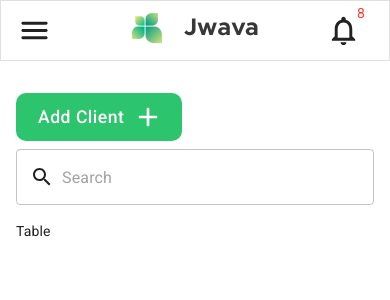
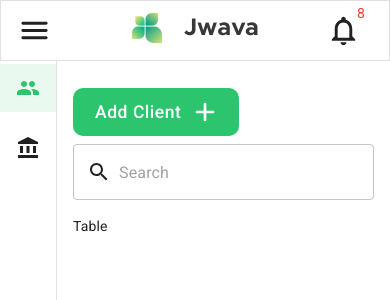
Before and after one commit to ahmed-abdelhamid/jwava, a Next.js app: page / in a window 390 px wide. Shown: the top 300 px of the page. Built offline with nearby package versions, Linux system fonts and the light colour scheme.

Commit message:
Add responsive drawer

```diff
--- a/src/components/Navbar/Navbar.js
+++ b/src/components/Navbar/Navbar.js
@@ -13,11 +13,12 @@ import {
   MenuRounded as MenuIcon,
   NotificationsOutlined as NotificationsIcon,
 } from '@material-ui/icons';
+import useStyles from './styles';
 
 const NavBar = ({ pageName }) => {
+  const classes = useStyles();
   return (
-    <div>
-      <AppBar position="static" variant="outlined">
+    <AppBar variant="outlined" className={classes.appBar}>
       <Toolbar>
         <Box mr={2}>
           <IconButton edge="start" color="inherit">
@@ -31,12 +32,7 @@ const NavBar = ({ pageName }) => {
         </Hidden>
 
         <Box textAlign="center" flexGrow={1}>
-            <Image
-              src="/images/logo@2x.png"
-              alt="Logo"
-              width={126}
-              height={30}
-            />
+          <Image src="/images/logo@2x.png" alt="Logo" width={126} height={30} />
         </Box>
 
         <Box display="flex" alignItems="center">
@@ -71,7 +67,6 @@ const NavBar = ({ pageName }) => {
         </Box>
       </Toolbar>
     </AppBar>
-    </div>
   );
 };
 
--- /dev/null
+++ b/src/components/Navbar/styles.js
@@ -0,0 +1,9 @@
+import { makeStyles } from '@material-ui/core/styles';
+
+const useStyles = makeStyles(({ zIndex }) => ({
+  appBar: {
+    zIndex: zIndex.drawer + 1,
+  },
+}));
+
+export default useStyles;
--- a/src/components/ResponsiveDrawer/ResponsiveDrawer.js
+++ b/src/components/ResponsiveDrawer/ResponsiveDrawer.js
@@ -1,7 +1,49 @@
-import React from 'react';
+import {
+  Drawer,
+  Toolbar,
+  List,
+  ListItem,
+  ListItemIcon,
+  ListItemText,
+  Box,
+} from '@material-ui/core';
+import { AccountBalance as AccountBalanceIcon } from '@material-ui/icons';
+import useStyles from './styles';
 
-const PermenantDrawer = () => {
-  return <div>drawer</div>;
+const ResponsiveDrawer = ({ drawerNames, children }) => {
+  const classes = useStyles();
+
+  return (
+    <>
+      <Drawer
+        variant="permanent"
+        className={`${classes.drawer} ${classes.drawerMobile}`}
+        classes={{ paper: `${classes.paperDrawer} ${classes.drawerMobile}` }}
+      >
+        <Toolbar />
+        <List>
+          {drawerNames.map(({ name, Icon }) => (
+            <ListItem selected button key={name} className={classes.listItem}>
+              <ListItemIcon>
+                <Icon />
+              </ListItemIcon>
+              <ListItemText primary={name} />
+            </ListItem>
+          ))}
+          <ListItem button key="Other" className={classes.listItem}>
+            <ListItemIcon>
+              <AccountBalanceIcon />
+            </ListItemIcon>
+            <ListItemText primary="Another Tab" />
+          </ListItem>
+        </List>
+      </Drawer>
+      <Box component="main" px={2} py={4} flexGrow={1}>
+        <Toolbar />
+        {children}
+      </Box>
+    </>
+  );
 };
 
-export default PermenantDrawer;
+export default ResponsiveDrawer;
--- /dev/null
+++ b/src/components/ResponsiveDrawer/styles.js
@@ -0,0 +1,27 @@
+import { makeStyles } from '@material-ui/core/styles';
+
+const drawerWidth = 240;
+
+const useStyles = makeStyles(({ spacing, breakpoints, palette }) => ({
+  drawer: {
+    width: drawerWidth,
+    flexShrink: 0,
+  },
+  paperDrawer: {
+    width: drawerWidth,
+  },
+  drawerMobile: {
+    [breakpoints.down('sm')]: {
+      overflowX: 'hidden',
+      width: spacing(7) + 1,
+    },
+  },
+  listItem: {
+    '&.Mui-selected': {
+      backgroundColor: '#e9f9f0',
+      color: palette.secondary.main,
+    },
+  },
+}));
+
+export default useStyles;
--- a/src/pages/_app.js
+++ b/src/pages/_app.js
@@ -2,6 +2,7 @@ import React from 'react';
 import Head from 'next/head';
 import { ThemeProvider } from '@material-ui/core/styles';
 import CssBaseline from '@material-ui/core/CssBaseline';
+import Box from '@material-ui/core/Box';
 import theme from '../utils/theme';
 
 export default function MyApp(props) {
@@ -24,8 +25,10 @@ export default function MyApp(props) {
         />
       </Head>
       <ThemeProvider theme={theme}>
-        <CssBaseline />
-        <Component {...pageProps} />
+        <Box display="flex">
+          <CssBaseline />
+          <Component {...pageProps} />
+        </Box>
       </ThemeProvider>
     </React.Fragment>
   );
--- a/src/pages/index.js
+++ b/src/pages/index.js
@@ -1,15 +1,20 @@
 import { Grid, Box, Button } from '@material-ui/core';
-import { AddRounded as AddIcon } from '@material-ui/icons';
+import {
+  AddRounded as AddIcon,
+  People as PeopleIcon,
+} from '@material-ui/icons';
 import Navbar from '../components/Navbar/Navbar';
 import Heading from '../components/Heading/Heading';
 import ResponsiveDrawer from '../components/ResponsiveDrawer/ResponsiveDrawer';
+
+const drawerNames = [{ name: 'Clients', Icon: PeopleIcon }];
 
 export default function Clients() {
   return (
     <>
       <Navbar pageName="Clients" />
-      {/* <ResponsiveDrawer /> */}
-      <Box px={2} py={4}>
+      <ResponsiveDrawer drawerNames={drawerNames}>
+        {/* Page Content */}
         <Grid container direction="column" spacing={2}>
           {/* Heading Content */}
           <Grid item>
@@ -29,7 +34,7 @@ export default function Clients() {
           {/* Table Content */}
           <Grid item>Table</Grid>
         </Grid>
-      </Box>
+      </ResponsiveDrawer>
     </>
   );
 }
--- a/src/utils/theme.js
+++ b/src/utils/theme.js
@@ -28,6 +28,11 @@ const theme = createTheme({
         },
       },
     },
+    MuiListItemIcon: {
+      root: {
+        color: 'inherit',
+      },
+    },
   },
 });
 
```
Also changed, not shown: src/utils/date/clients.js (added). Lines whose indentation alone changed are shown as unchanged.
